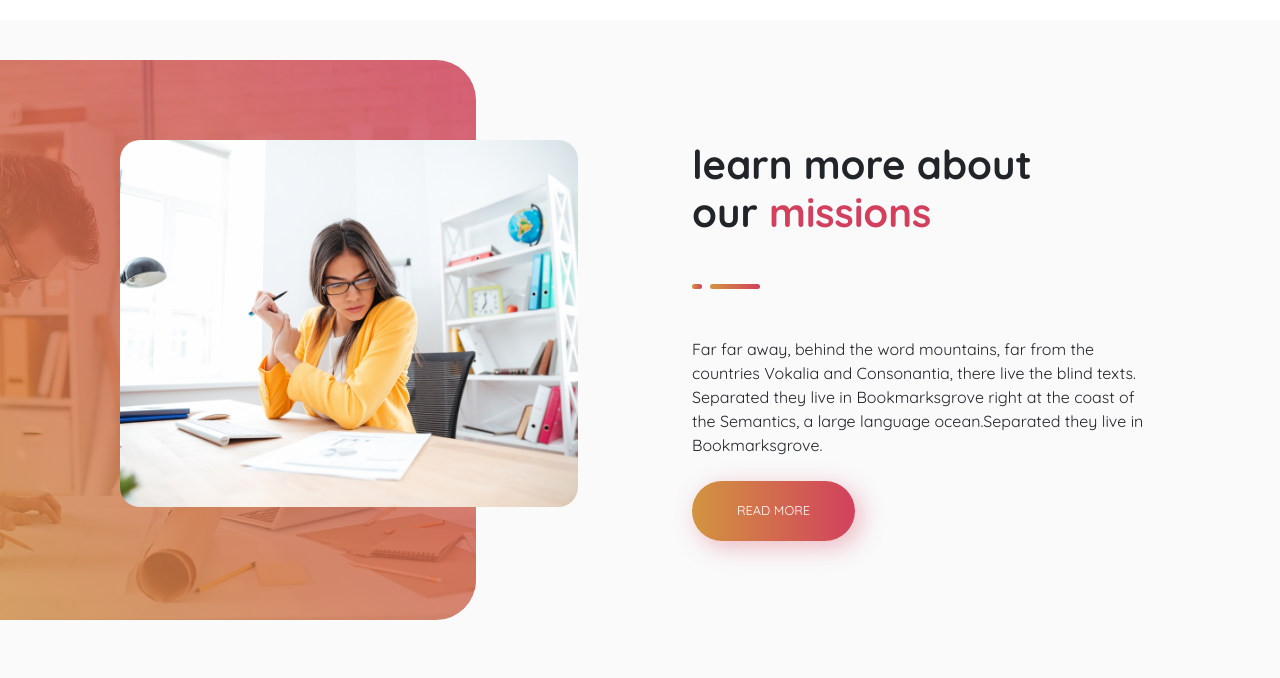
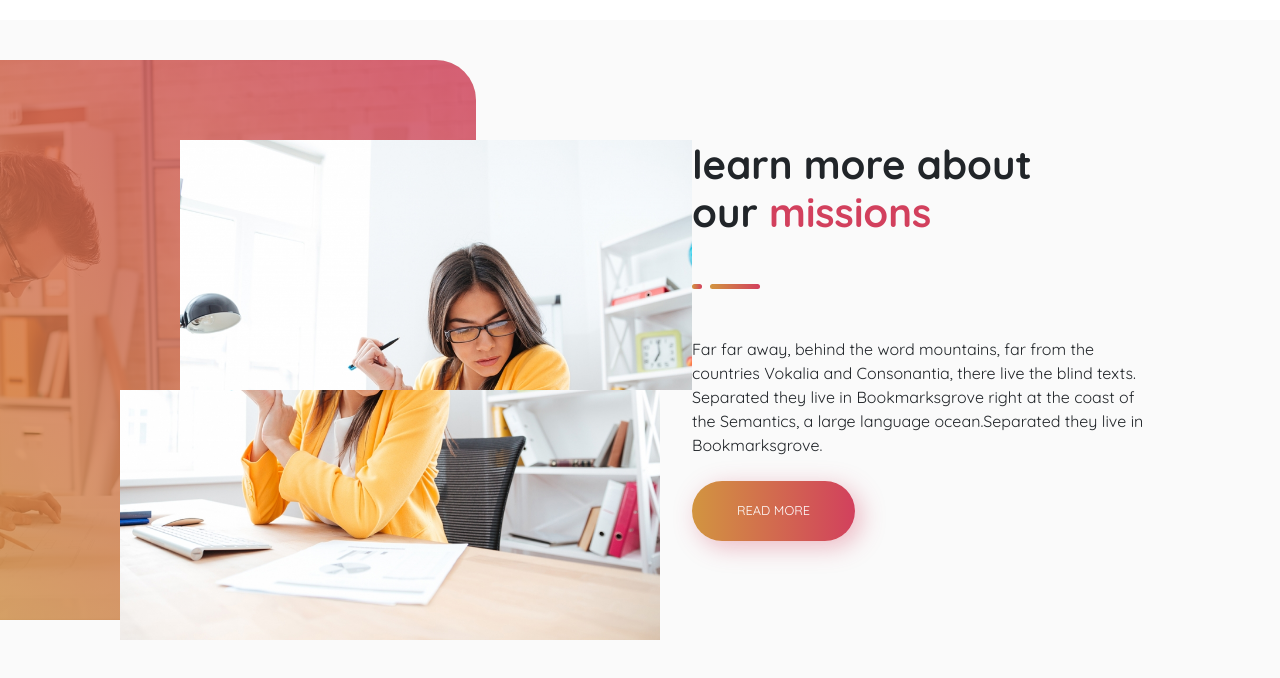
Before and after one commit to AlbertoScalia/proj-html-vuejs, a Vue app: page / in a window 1280 px wide. Shown: the part 2742-3420 px from the top of the page. Built offline with nearby package versions, Linux system fonts and the light colour scheme.

Commit message:
Fix: fixed LearnAbout section

```diff
--- a/src/components/LearnAbout.vue
+++ b/src/components/LearnAbout.vue
@@ -4,8 +4,11 @@
             <div id="bg-img" class="d-none d-xl-block">
                 <div class="filter"></div>
             </div>
+            <div class="image-container">
+                <div class="upper-image"></div>
+                <div class="lower-image"></div>
+            </div>
 
-            <img src="/images/businesswoman-analysing-document-P8WSNMC-1024x820.jpg" alt="analysing">
         </div>
         <div class="right">
             <h2 class="fw-bold fs-1 mt-5 mt-xl-0"> learn more about <br> our <span>missions</span>  </h2>
@@ -57,13 +60,35 @@ section{
                 opacity: 80%;
                 border-radius: 40px;
             }
+        }
 
+        .image-container {
+            width: 600px;
+            height: 500px;
+            position: relative;
+            overflow: hidden;
+            z-index: 10;
         }
-        img{
-            position: relative;
-            width: 80%;
-            border-radius: 20px;
-            z-index: 10;
+
+        .upper-image {
+            position: absolute;
+            top: 0;
+            width: 100%;
+            height: 50%;
+            background-image: url('/images/businesswoman-analysing-document-P8WSNMC-1024x820.jpg');
+            background-position: top center;
+            background-size: cover;
+            transform: translateX(10%);
+        }
+        .lower-image {
+            position: absolute;
+            bottom: 0;
+            width: 100%;
+            height: 50%;
+            background-image: url('/images/businesswoman-analysing-document-P8WSNMC-1024x820.jpg');
+            background-position: bottom center;
+            background-size: cover;
+            transform: translateX(-10%);
         }
     }
     .right{
```
